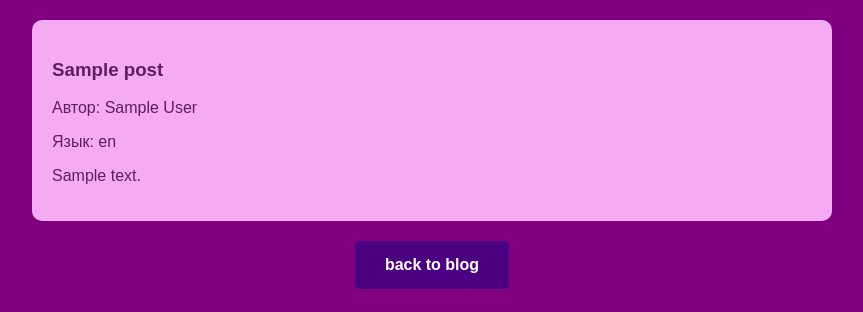
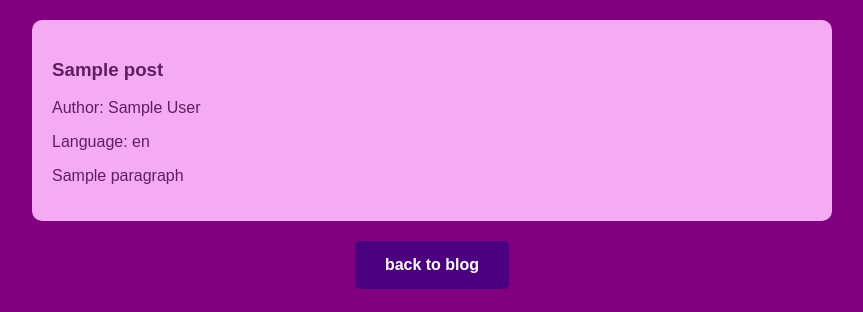
Before and after one commit to smetankochka/site, a Flask app: template templates/blog_post.html in a window 1280 px wide. Shown: the part 120-432 px from the top of the page, without its empty margins (208-1071 px from the left). Run offline with Flask 3, Linux system fonts and the light colour scheme; the template is opened without the code that fills it: most values are stand-ins (such as "Sample title", 1, 10 or a date in 2020); some libraries are stand-ins or nearby versions.

Commit message:
finish first ste

```diff
--- a/blog_posts.json
+++ b/blog_posts.json
@@ -1,14 +1,17 @@
 [
   {
-    "author": "Ваше имя",
-    "language": "Русский",
-    "title": "Название первой статьи",
-    "text": "\n@app.route(\"/\")\ndef index():\n    return render_template(\"index.html\", bio=bio)\n\n@app.route(\"/blog\")\ndef blog():\n    return render_template(\"blog.html\", posts=blog_posts)\n\nif __name__ == \"__main__\":\n    app.run(debug=True)\n"
-  },
-  {
-    "author": "Ваше имя",
-    "language": "Русский",
-    "title": "Название второй статьи",
-    "text": "Текст второй статьи..."
+    "author": "smetanka",
+    "language": "english",
+    "title": "Deploying a website on a server/hosting",
+    "text": [
+      "To deploy a flask website on a server with a white IP, we need:",
+      "- Connect to the server using SSH to the server",
+      "- Transfer all files to a separate folder and move into it",
+      "- Mount the virtual environment to the folder using the command: python3 -m venv venv",
+      "- Start the virtual environment using the command: source venv/bin/activate",
+      "- Install all the necessary libraries (for example flask) using the command: pip install flask",
+      "- Create a local variable using the command: export FLASK_APP=app.py (name of your main file instead of app.py)",
+      "- Run the site as a background process without logging using the command: nohup flask run --host=0.0.0.0 &"
+    ]
   }
 ]
--- a/static/style.css
+++ b/static/style.css
@@ -24,6 +24,7 @@
     margin-bottom: 20px;
     padding: 20px;
     border-radius: 10px;
+    overflow-y: auto;
 }
 
 footer {
@@ -172,3 +173,8 @@
   color: #601e60;
   display: block; /* Занимает всю ширину */
 }
+
+main {
+    max-height: 600px;
+    overflow-y: auto;
+}
--- a/templates/blog.html
+++ b/templates/blog.html
@@ -20,7 +20,7 @@
 
             <div class="center-button">
                 <a href="/" class="animated-button">
-                    <span>На главную</span>
+                    <span>home</span>
                     <i class="fas fa-arrow-left"></i>
                 </a>
             </div>
--- a/templates/blog_post.html
+++ b/templates/blog_post.html
@@ -14,9 +14,11 @@
         <div class="container">
             <article>
                 <h3>{{ post.title }}</h3>
-                <p>Автор: {{ post.author }}</p>
-                <p>Язык: {{ post.language }}</p>
-                <p>{{ post.text }}</p>
+                <p>Author: {{ post.author }}</p>
+                <p>Language: {{ post.language }}</p>
+                {% for paragraph in post.text %}
+                <p>{{ paragraph }}</p>
+                {% endfor %}
             </article>
 
             <div class="center-button">
--- a/templates/index.html
+++ b/templates/index.html
@@ -20,7 +20,7 @@
 
             <div class="center-button">
                 <a href="/blog" class="animated-button">
-                    <span>Читать блог</span>
+                    <span>read blog</span>
                     <i class="fas fa-arrow-right"></i>
                 </a>
             </div>
```
